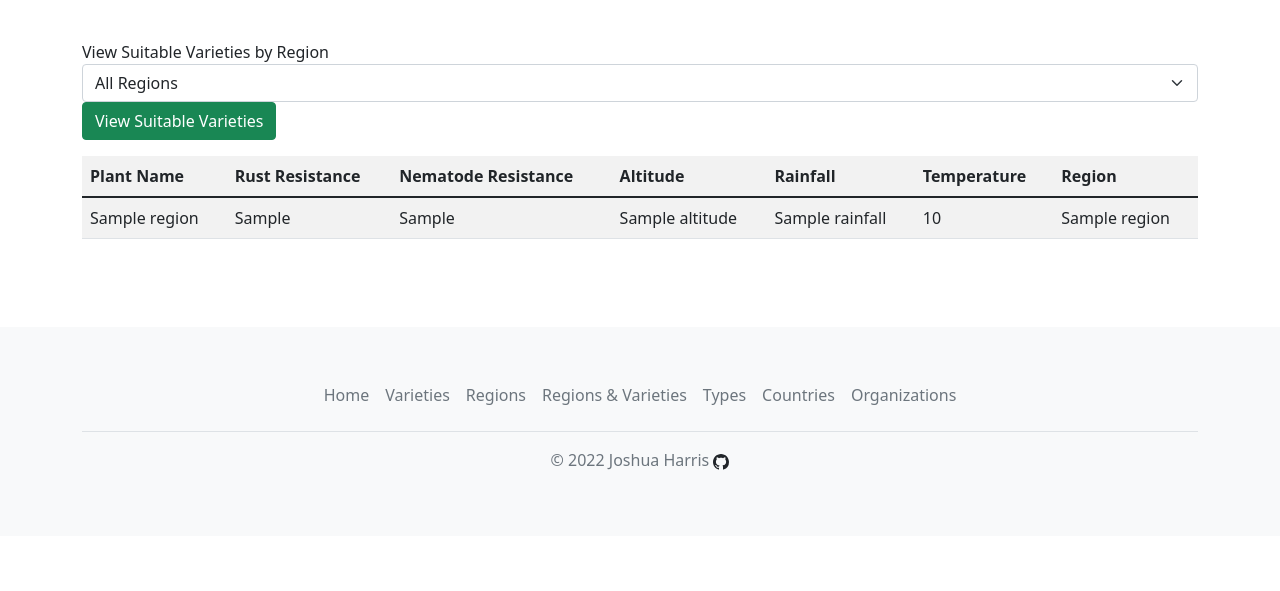
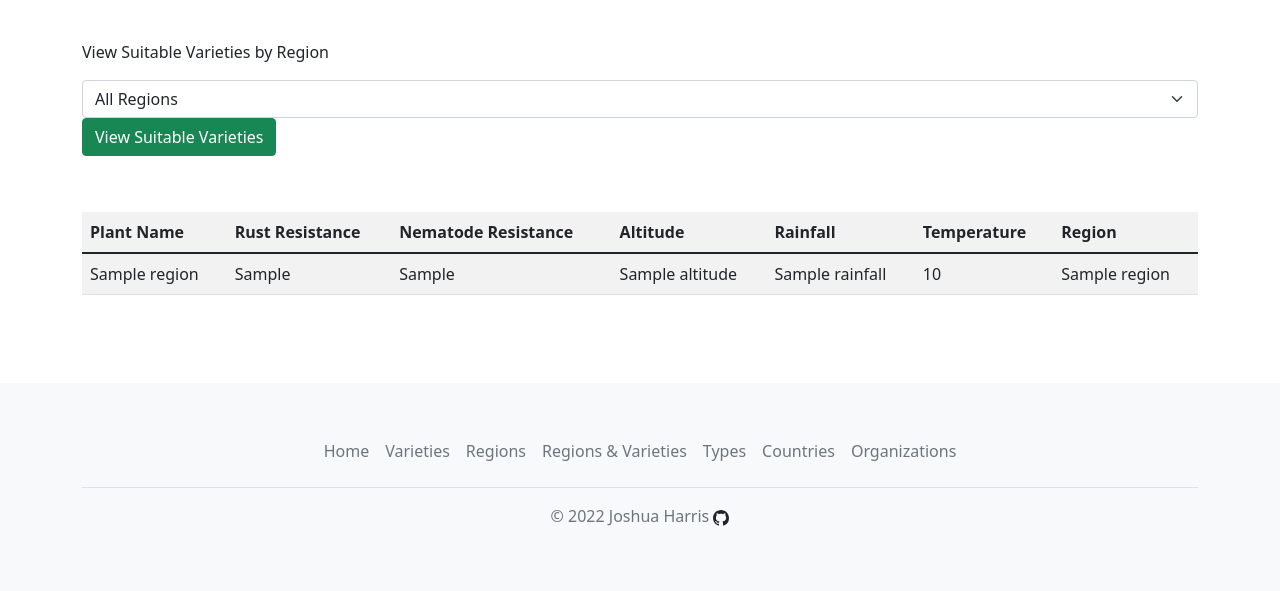
Before and after one commit to JHarrisJoshua/Python-Coffee_Farmer_DB, a Flask app: page /regions-varieties/ in a window 1280 px wide. Shown: the part 161-752 px from the top of the page. Run offline with Flask 2, Linux system fonts and the light colour scheme; a database or web service that is not in the repository returns one stand-in record (values such as "Sample title"); some libraries are stand-ins or nearby versions.

Commit message:
Update regions_varieties.j2

```diff
--- a/templates/regions_varieties.j2
+++ b/templates/regions_varieties.j2
@@ -11,7 +11,7 @@
   <div id="search" style="display: block">
     <form id="searchregion" action="/regions-varieties/" method="post">
       <fieldset class="fields">
-        <label class="fw-semibold"> View Suitable Varieties by Region </label>
+        <p class="fw-semibold"> <label > View Suitable Varieties by Region </label></p>
         <select class="form-select" name="region_id" id="region_id">
           <option value="0" selected>All Regions</option>
           {% for region in regions %}
@@ -21,7 +21,7 @@
       </fieldset>
       <p>
       <input type="submit" value="View Suitable Varieties" name="region_variety_search" class="btn btn-success">
-      &nbsp;</p>
+      </p><p>&nbsp;</p>
     </form>
   </div>
 
```
